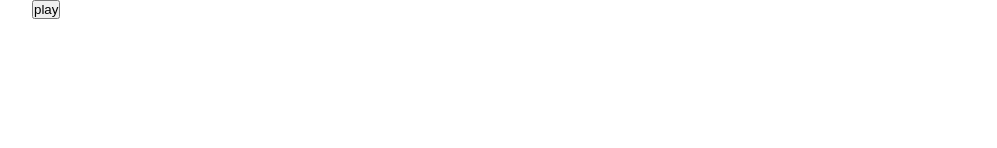
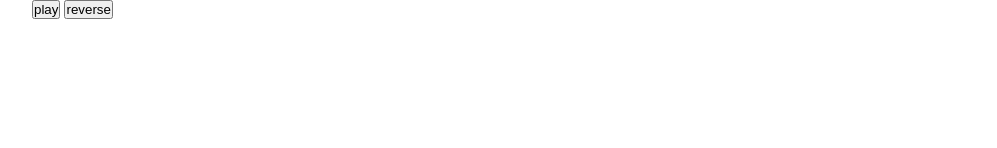
Before and after one commit to AlessioAbbati/js-array-objects-carousel, a plain HTML site: page index.html in a window 1280 px wide. Shown: the top 148 px of the page, without its empty margins (124-1121 px from the left). Drawn offline with Linux system fonts and the light colour scheme.

Commit message:
add btn reverse

```diff
--- a/index.html
+++ b/index.html
@@ -36,6 +36,7 @@
 
 		</div>
         <button class="play">play</button>
+        <button class="reverse">reverse</button>
 	</div>
 
 </body>
```
